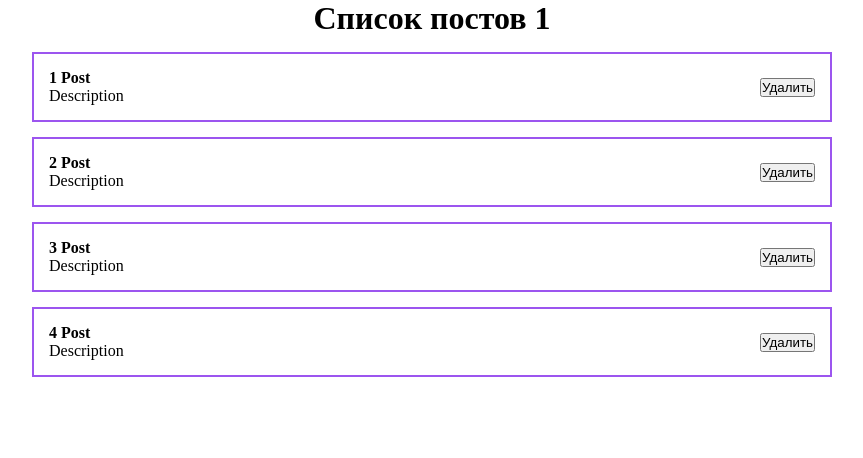
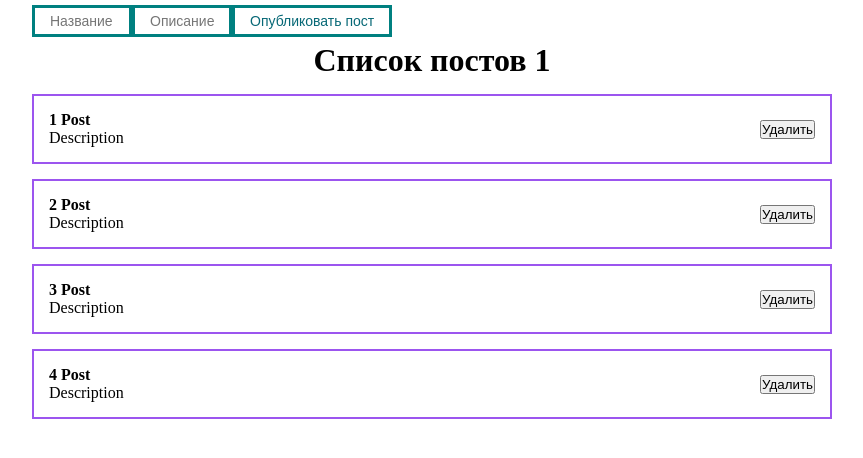
Before and after one commit to chunarevsa/simple-react-app, a React (Create React App) app: page / in a window 1280 px wide. Shown: the top 458 px of the page, without its empty margins (208-1071 px from the left). Built offline with nearby package versions, Linux system fonts and the light colour scheme; the HTML template or start-up script is replaced by a standard one.

Commit message:
add adding posts

```diff
--- a/src/App.js
+++ b/src/App.js
@@ -1,7 +1,8 @@
 import React, {useState} from 'react';
 import './styles/App.css';
-import PostItem from "./components/PostItem";
 import PostList from "./components/PostList";
+import MyButton from "./components/UI/button/MyButton";
+import MyInput from "./components/UI/input/MyInput";
 
 function App() {
     const [posts, setPosts] = useState([
@@ -10,11 +11,45 @@
         {id: 3, title: 'Post', body: "Description"},
         {id: 4, title: 'Post', body: "Description"},
     ])
+    const [post, setPost] = useState({title: '', body: ''})
+
+    // const bodyInputRef = useRef()
+
+    function addNewPost(e) {
+        e.preventDefault()
+        setPosts([...posts, {...post, id: Date.now()}])
+        setPost({title: '', body: ''})
+    }
 
     return (
         <div className="App">
-            {/*<Counter/>*/}
-            {/*<ClassCounter/>*/}
+            <form>
+                {/*Управляемый (контролируемый) компонент*/}
+                <MyInput
+                    value={post.title}
+                    onChange={a => setPost({
+                        ...post, title: a.target.value
+                    })}
+                    type="text"
+                    placeholder="Название поста"/>
+
+                {/*НЕ управляемый (НЕ контролируемый) компонент*/}
+                {/*<MyInput*/}
+                {/*    ref={bodyInputRef}*/}
+                {/*    type="text"*/}
+                {/*    placeholder="Описание"/>*/}
+                {/*<MyButton onClick={addNewPost}> Опубликовать пост </MyButton>*/}
+
+                <MyInput
+                    value={post.body}
+                    onChange={a => setPost({
+                        ...post, body: a.target.value
+                    })}
+                    type="text"
+                    placeholder="Описание"/>
+
+                <MyButton onClick={addNewPost}> Опубликовать пост </MyButton>
+            </form>
             <PostList posts={posts} title="Список постов 1"/>
         </div>
     );
--- a/src/components/PostItem.jsx
+++ b/src/components/PostItem.jsx
@@ -5,7 +5,7 @@
     return (
         <div className="post">
             <div className="post__content">
-                <strong>{props.post.id} {props.post.title}</strong>
+                <strong>{props.number} {props.post.title}</strong>
                 <div>
                     {props.post.body}
                 </div>
--- a/src/components/PostList.jsx
+++ b/src/components/PostList.jsx
@@ -6,8 +6,8 @@
     return (
         <div>
             <h1 style={{textAlign:'center'}}>{title}</h1>
-            {posts.map(post =>
-                <PostItem post={post} key={post.id}/>
+            {posts.map((post, index) =>
+                <PostItem number={index +1 } post={post} key={post.id}/>
             )}
         </div>
     );
--- /dev/null
+++ b/src/components/UI/button/MyButton.jsx
@@ -0,0 +1,12 @@
+import React from 'react';
+import classes from './MyButton.module.css';
+
+const MyButton = ({children, ...props}) => {
+    return (
+        <button {...props} className={classes.myBtn}>
+            {children}
+        </button>
+    );
+};
+
+export default MyButton;
--- /dev/null
+++ b/src/components/UI/button/MyButton.module.css
@@ -0,0 +1,8 @@
+.myBtn {
+    padding: 5px 15px;
+    color: #076876;
+    font-size: 14px;
+    background: transparent;
+    border: 3px solid teal;
+    cursor: pointer;
+}
--- /dev/null
+++ b/src/components/UI/input/MyInput.jsx
@@ -0,0 +1,10 @@
+import React from 'react';
+import classes from './MyInput.module.css';
+
+const MyInput = React.forwardRef((props, ref) => {
+    return (
+        <input ref={ref} className={classes.myInput} {...props}/>
+    );
+});
+
+export default MyInput;
--- /dev/null
+++ b/src/components/UI/input/MyInput.module.css
@@ -0,0 +1,7 @@
+.myInput {
+    width: 100px;
+    padding: 5px 15px;
+    margin: 5px 0;
+    border: 3px solid teal;
+    font-size: 14px;
+}
```
